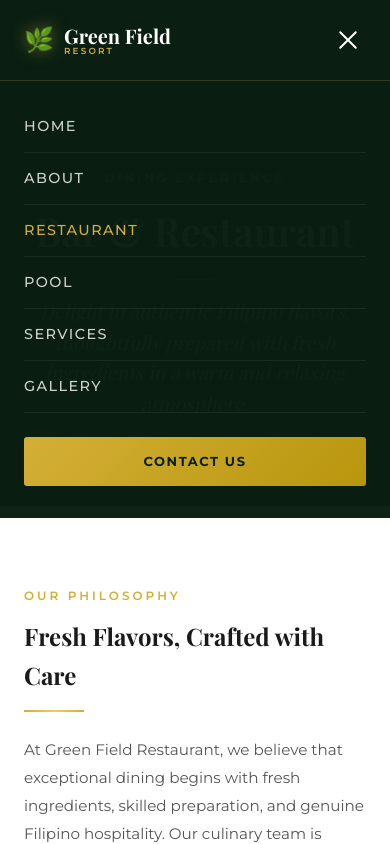
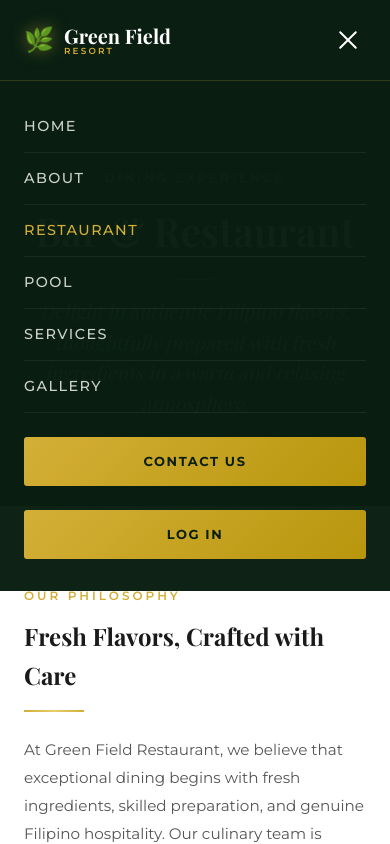
Before and after one commit to greenfieldresorthotel-web/Greenfield-ResortHotel, an Angular app: page /restaurant in a window 390 px wide. Both pictures are taken after a click on the button "Toggle navigation menu". Shown: the top 844 px of the page. Built offline with nearby package versions, Linux system fonts and the light colour scheme; a web font is replaced by a local one.

Commit message:
mobile view log in

```diff
--- a/src/app/layouts/navbar/navbar.component.html
+++ b/src/app/layouts/navbar/navbar.component.html
@@ -61,8 +61,8 @@
     <a routerLink="/contact" class="navbar__mobile-book-btn" (click)="closeMenu()">
       Contact Us
     </a>
-    <a href="https://pos-frontend-six-nu.vercel.app/login" class="navbar__book-btn" (click)="closeMenu()">
-      Log in
+    <a href="https://pos-frontend-six-nu.vercel.app/login" class="navbar__mobile-book-btn" (click)="closeMenu()">
+     Log In
     </a>
   </div>
   <div></div>
```
